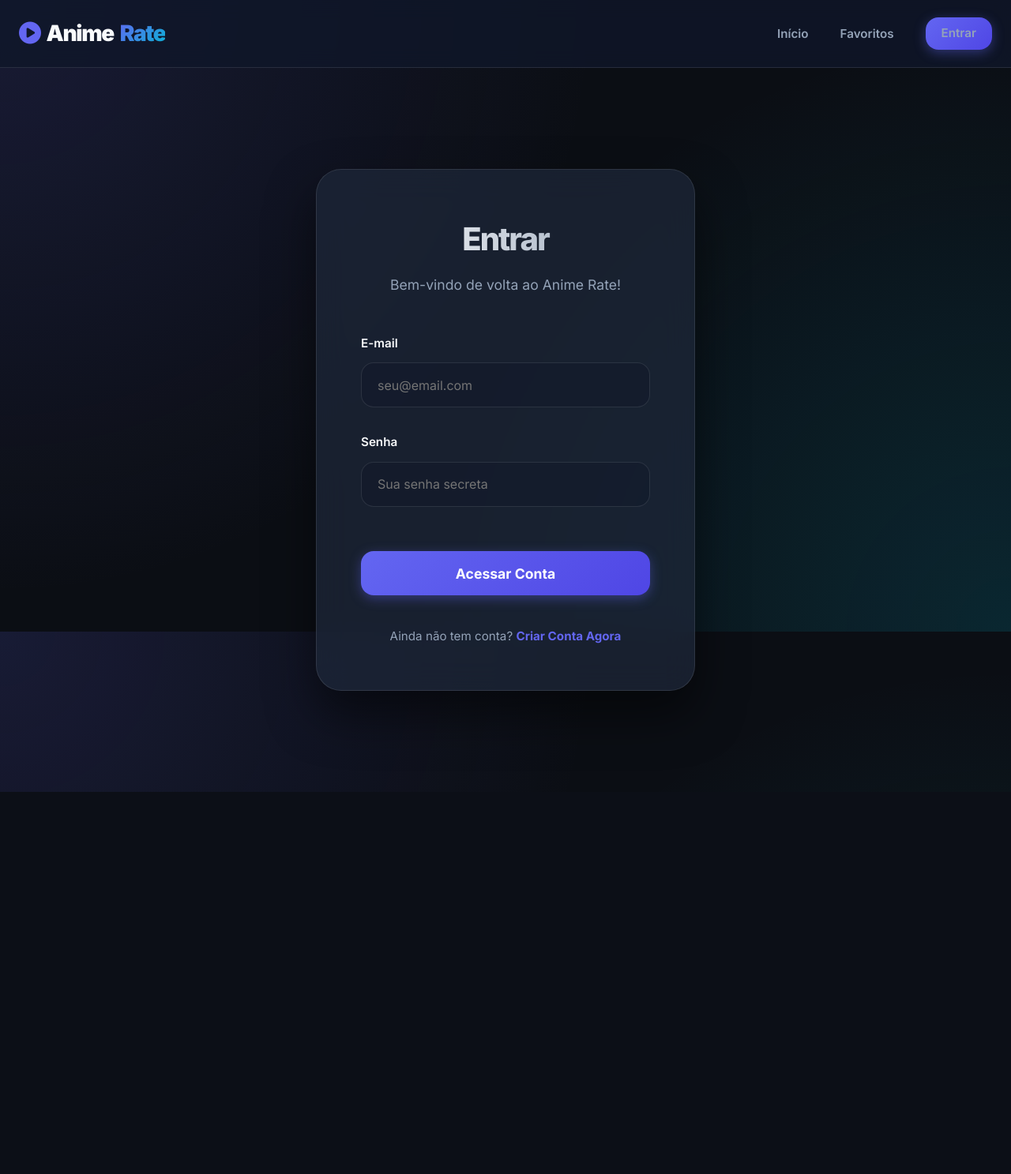
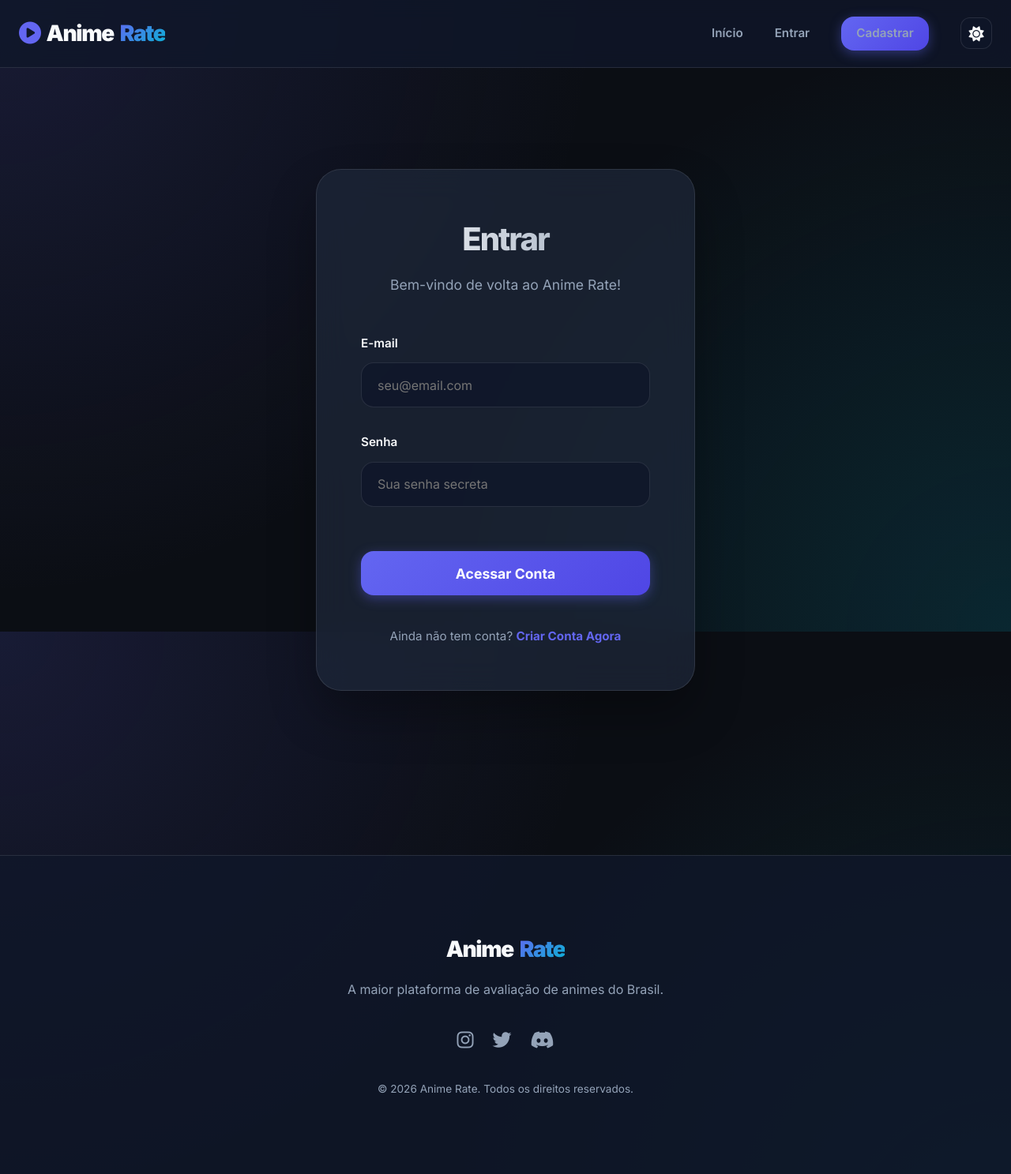
Before and after one commit to luizmartins3-cpu/anime-rate, a PHP site: page /views/login.php in a window 1280 px wide. Shown: the whole page at 79% size. Before the commit the page ends 1003 px from the top, so only its background shows below. Run offline with PHP 8.4, Linux system fonts and the light colour scheme.

Commit message:
implementei o tema light/dark, padronizei as views e fiz a modelagem do banco

```diff
--- a/css/components.css
+++ b/css/components.css
@@ -10,6 +10,7 @@
     backdrop-filter: blur(12px);
     -webkit-backdrop-filter: blur(12px);
     border-bottom: 1px solid var(--glass-border);
+    transition: padding var(--transition-speed), background-color var(--transition-speed), border-color var(--transition-speed);
 }
 
 .nav-container {
@@ -70,6 +71,28 @@
     transition: all 0.3s ease;
 }
 
+/* Theme Toggle Button */
+.theme-toggle {
+    background: var(--bg-glass);
+    border: 1px solid var(--glass-border);
+    color: var(--text-light);
+    width: 40px;
+    height: 40px;
+    border-radius: 12px;
+    display: flex;
+    align-items: center;
+    justify-content: center;
+    cursor: pointer;
+    font-size: 1.2rem;
+    transition: all var(--transition-speed);
+}
+
+.theme-toggle:hover {
+    background: rgba(99, 102, 241, 0.1);
+    border-color: var(--primary-color);
+    color: var(--primary-color);
+}
+
 /* Anime Cards */
 .anime-grid {
     display: grid;
@@ -90,7 +113,7 @@
 
 .anime-card:hover {
     transform: translateY(-12px) scale(1.02);
-    box-shadow: 0 20px 40px rgba(0, 0, 0, 0.4), 0 0 20px rgba(99, 102, 241, 0.2);
+    box-shadow: 0 20px 40px rgba(0, 0, 0, 0.2), 0 0 20px rgba(99, 102, 241, 0.1);
     border-color: rgba(99, 102, 241, 0.5);
 }
 
@@ -201,6 +224,7 @@
     padding: 1.5rem;
     border-radius: 24px;
     border: 1px solid var(--glass-border);
+    transition: background-color var(--transition-speed), border-color var(--transition-speed);
 }
 
 .search-bar {
@@ -211,7 +235,7 @@
 .search-bar input {
     width: 100%;
     padding: 1.1rem 1.25rem 1.1rem 3.25rem;
-    background: rgba(15, 23, 42, 0.5);
+    background: var(--bg-glass);
     border-radius: 16px;
     color: var(--text-light);
     border: 1px solid var(--glass-border);
@@ -221,7 +245,7 @@
 
 .search-bar input:focus {
     border-color: var(--primary-color);
-    background: rgba(15, 23, 42, 0.8);
+    background: var(--bg-glass);
     box-shadow: 0 0 0 4px rgba(99, 102, 241, 0.1);
 }
 
@@ -290,7 +314,7 @@
     position: absolute;
     inset: 0;
     padding: 4rem;
-    background: linear-gradient(to top, rgba(11, 14, 20, 0.95) 10%, rgba(11, 14, 20, 0.4) 50%, transparent 100%);
+    background: var(--hero-gradient);
     display: flex;
     flex-direction: column;
     justify-content: flex-end;
@@ -303,6 +327,7 @@
     letter-spacing: -0.05em;
     line-height: 1.1;
     max-width: 800px;
+    color: var(--text-light);
 }
 
 .hero-desc {
--- a/css/style.css
+++ b/css/style.css
@@ -13,6 +13,23 @@
     --transition-speed: 0.3s;
     --border-radius: 16px;
     --glass-border: rgba(255, 255, 255, 0.1);
+    --hero-gradient: linear-gradient(to top, rgba(11, 14, 20, 0.95) 10%, rgba(11, 14, 20, 0.4) 50%, transparent 100%);
+    --title-gradient: linear-gradient(to right, #fff, #94a3b8);
+    --filter-bg: rgba(255, 255, 255, 0.05);
+    --filter-hover: rgba(255, 255, 255, 0.1);
+}
+
+.light-theme {
+    --bg-dark: #f8fafc;
+    --bg-card: rgba(255, 255, 255, 0.8);
+    --bg-glass: rgba(255, 255, 255, 0.9);
+    --text-light: #1e293b;
+    --text-muted: #64748b;
+    --glass-border: rgba(0, 0, 0, 0.1);
+    --hero-gradient: linear-gradient(to top, rgba(248, 250, 252, 0.95) 10%, rgba(248, 250, 252, 0.4) 50%, transparent 100%);
+    --title-gradient: linear-gradient(to right, #1e293b, #64748b);
+    --filter-bg: rgba(0, 0, 0, 0.05);
+    --filter-hover: rgba(0, 0, 0, 0.1);
 }
 
 * {
@@ -100,14 +117,14 @@ button, input, textarea, select {
 }
 
 .btn-secondary {
-    background-color: rgba(255, 255, 255, 0.05);
+    background-color: var(--filter-bg);
     color: var(--text-light);
     border: 1px solid var(--glass-border);
     backdrop-filter: blur(10px);
 }
 
 .btn-secondary:hover {
-    background-color: rgba(255, 255, 255, 0.1);
+    background-color: var(--filter-hover);
     transform: translateY(-2px);
 }
 
@@ -128,7 +145,7 @@ button, input, textarea, select {
     font-weight: 800;
     margin-bottom: 2.5rem;
     letter-spacing: -0.025em;
-    background: linear-gradient(to right, #fff, #94a3b8);
+    background: var(--title-gradient);
     -webkit-background-clip: text;
     -webkit-text-fill-color: transparent;
 }
@@ -164,11 +181,11 @@ button, input, textarea, select {
     font-weight: 500;
     padding: 0.5rem 1rem;
     border-radius: 12px;
-    background: rgba(255, 255, 255, 0.03);
+    background: var(--filter-bg);
     border: 1px solid var(--glass-border);
 }
 
 .back-btn:hover {
     color: var(--text-light);
-    background: rgba(255, 255, 255, 0.08);
+    background: var(--filter-hover);
 }
--- a/js/data.js
+++ b/js/data.js
@@ -89,7 +89,7 @@ const animeData = [
         image: "https://media.kitsu.app/anime/43806/poster_image/large-815d6008fb3b56f4291b9f0ffa05cd8f.jpeg",
         rating: 8.5,
         genres: ["Ação", "Terror", "Shounen"],
-        description: "Denji se funde com seu cão demônio serra elétrica.",
+        description: "Denji se funde with seu cão demônio serra elétrica.",
         fullDescription: "Denji é um jovem pobre que trabalha como caçador de demônios para pagar as dívidas de seu pai falecido. Após ser traído, ele se funde with seu cão demônio, Pochita, tornando-se o Homem-Motosserra.",
         episodes: 12,
         seasons: 1,
@@ -398,7 +398,7 @@ const animeData = [
     {
         id: 34,
         name: "Bocchi the Rock!",
-        image: "https://media.kitsu.app/anime/44372/poster_image/large-220054817da3d95f448d390233b664d0.jpeg",
+        image: "images/bocchi.jpg",
         rating: 8.6,
         genres: ["Comédia", "Slice of Life", "Música", "Escolar"],
         description: "Uma garota ansiosa entra em uma banda de rock.",
@@ -410,7 +410,7 @@ const animeData = [
     {
         id: 35,
         name: "Frieren: Beyond Journey's End",
-        image: "https://media.kitsu.app/anime/46387/poster_image/large-f236058e17b8f95c4794834da99b2446.jpeg",
+        image: "images/frieren.jpg",
         rating: 9.1,
         genres: ["Aventura", "Fantasia", "Drama", "Shounen"],
         description: "Uma maga elfa reflete sobre a vida e a mortalidade.",
--- a/views/components/header.php
+++ b/views/components/header.php
@@ -3,22 +3,71 @@
 <head>
     <meta charset="UTF-8">
     <meta name="viewport" content="width=device-width, initial-scale=1.0">
-    <title><?php echo $title ?? 'Anime Rate'; ?> - O Melhor Catálogo de Animes</title>
+    <title><?php echo isset($title) ? $title . ' - Anime Rate' : 'Anime Rate'; ?></title>
+    <!-- Google Fonts -->
     <link rel="preconnect" href="https://fonts.googleapis.com">
     <link rel="preconnect" href="https://fonts.gstatic.com" crossorigin>
     <link href="https://fonts.googleapis.com/css2?family=Inter:wght@400;500;600;700;800;900&display=swap" rel="stylesheet">
+    <!-- Font Awesome -->
     <link rel="stylesheet" href="https://cdnjs.cloudflare.com/ajax/libs/font-awesome/6.4.0/css/all.min.css">
     <link rel="stylesheet" href="/css/style.css">
     <link rel="stylesheet" href="/css/components.css">
+    <script>
+        // Inicialização rápida do tema para evitar flash de cor
+        (function() {
+            const savedTheme = localStorage.getItem('theme') || 'dark';
+            if (savedTheme === 'light') {
+                document.documentElement.classList.add('light-theme');
+            }
+        })();
+    </script>
 </head>
-<body>
-    <nav class="navbar" style="position: sticky; top: 0; z-index: 1000; background: var(--bg-glass); backdrop-filter: blur(12px); border-bottom: 1px solid var(--glass-border); padding: 1rem 0;">
-        <div class="container" style="display: flex; justify-content: space-between; align-items: center;">
-            <a href="/" class="nav-logo">Anime<span>Rate</span></a>
-            <div class="nav-links" style="display: flex; gap: 2rem; align-items: center;">
-                <a href="/" class="nav-link active">Início</a>
+<body class="<?php echo isset($_COOKIE['theme']) && $_COOKIE['theme'] === 'light' ? 'light-theme' : ''; ?>">
+    <nav class="navbar">
+        <div class="nav-container">
+            <a href="/" class="nav-logo">
+                <i class="fas fa-play-circle" style="color: var(--primary-color);"></i>
+                Anime<span>Rate</span>
+            </a>
+            <div class="nav-links">
+                <a href="/" class="nav-link">Início</a>
                 <a href="/login" class="nav-link">Entrar</a>
                 <a href="/register" class="btn btn-primary" style="padding: 0.6rem 1.2rem;">Cadastrar</a>
+                <button id="theme-toggle-btn" class="theme-toggle" title="Alternar tema">
+                    <i class="fas fa-sun"></i>
+                </button>
             </div>
         </div>
     </nav>
+
+    <script>
+        document.addEventListener('DOMContentLoaded', () => {
+            const themeBtn = document.getElementById('theme-toggle-btn');
+            if (!themeBtn) return;
+
+            const icon = themeBtn.querySelector('i');
+
+            // Sincronizar tema inicial do body com o documentElement
+            if (document.documentElement.classList.contains('light-theme')) {
+                document.body.classList.add('light-theme');
+                if (icon) icon.classList.replace('fa-sun', 'fa-moon');
+            }
+
+            themeBtn.addEventListener('click', () => {
+                const isLight = document.body.classList.toggle('light-theme');
+                document.documentElement.classList.toggle('light-theme');
+                localStorage.setItem('theme', isLight ? 'light' : 'dark');
+
+                // Salvar em cookie para o PHP ler (evita flash no carregamento do servidor)
+                document.cookie = `theme=${isLight ? 'light' : 'dark'}; path=/; max-age=31536000`;
+
+                if (icon) {
+                    if (isLight) {
+                        icon.classList.replace('fa-sun', 'fa-moon');
+                    } else {
+                        icon.classList.replace('fa-moon', 'fa-sun');
+                    }
+                }
+            });
+        });
+    </script>
--- a/views/home.php
+++ b/views/home.php
@@ -4,7 +4,7 @@
     <main class="container">
         <!-- Hero Banner -->
         <section class="hero-banner">
-            <img src="/images/hero-banner.jpg" alt="Banner Hero Anime">
+            <img src="images/hero-banner.jpg" alt="Banner Hero Anime">
             <div class="hero-content">
                 <h1 class="hero-title">Descubra seu próximo anime favorito</h1>
                 <p class="hero-desc">Explore milhares de títulos, avalie suas obras preferidas e organize sua lista personalizada com a melhor comunidade otaku.</p>
--- a/views/login.php
+++ b/views/login.php
@@ -1,17 +1,8 @@
-<!DOCTYPE html>
-<html lang="pt-br">
-<head>
-    <meta charset="UTF-8">
-    <meta name="viewport" content="width=device-width, initial-scale=1.0">
-    <title>Entrar - Anime Rate</title>
-    <!-- Google Fonts -->
-    <link rel="preconnect" href="https://fonts.googleapis.com">
-    <link rel="preconnect" href="https://fonts.gstatic.com" crossorigin>
-    <link href="https://fonts.googleapis.com/css2?family=Inter:wght@400;500;600;700;800;900&display=swap" rel="stylesheet">
-    <!-- Font Awesome -->
-    <link rel="stylesheet" href="https://cdnjs.cloudflare.com/ajax/libs/font-awesome/6.4.0/css/all.min.css">
-    <link rel="stylesheet" href="../css/style.css">
-    <link rel="stylesheet" href="../css/components.css">
+<?php
+$title = 'Entrar';
+require __DIR__ . '/components/header.php';
+?>
+
 <style>
     .auth-container {
         max-width: 480px;
@@ -19,7 +10,7 @@
         background: var(--bg-card);
         padding: 3.5rem;
         border-radius: 32px;
-            box-shadow: 0 30px 60px rgba(0, 0, 0, 0.5);
+        box-shadow: 0 30px 60px rgba(0, 0, 0, 0.3);
         border: 1px solid var(--glass-border);
         backdrop-filter: blur(20px);
     }
@@ -34,7 +25,7 @@
         font-weight: 800;
         margin-bottom: 0.75rem;
         letter-spacing: -0.05em;
-            background: linear-gradient(to right, #fff, #94a3b8);
+        background: var(--title-gradient);
         -webkit-background-clip: text;
         -webkit-text-fill-color: transparent;
     }
@@ -59,7 +50,7 @@
     .form-group input {
         width: 100%;
         padding: 1.1rem 1.25rem;
-            background: rgba(15, 23, 42, 0.4);
+        background: var(--bg-glass);
         border: 1px solid var(--glass-border);
         border-radius: 16px;
         color: var(--text-light);
@@ -69,7 +60,7 @@
 
     .form-group input:focus {
         border-color: var(--primary-color);
-            background: rgba(15, 23, 42, 0.7);
+        background: var(--bg-glass);
         box-shadow: 0 0 0 4px rgba(99, 102, 241, 0.1);
     }
 
@@ -110,8 +101,7 @@
         display: none;
     }
 </style>
-</head>
-<body>
+
 <div class="fade-in">
     <main class="container">
         <div class="auth-container">
@@ -137,19 +127,16 @@
             </form>
 
             <div class="auth-footer">
-                    Ainda não tem conta? <a href="register.html">Criar Conta Agora</a>
+                Ainda não tem conta? <a href="/register">Criar Conta Agora</a>
             </div>
         </div>
     </main>
 </div>
 
 <!-- Scripts -->
-    <script src="../js/auth.js"></script>
-    <script src="../js/common.js"></script>
+<script src="/js/auth.js"></script>
 <script>
     document.addEventListener('DOMContentLoaded', () => {
-            AnimeUtils.createNavbar();
-
         const form = document.getElementById('login-form');
         const errorMsg = document.getElementById('error-msg');
 
@@ -160,17 +147,18 @@
             const email = document.getElementById('email').value;
             const password = document.getElementById('password').value;
 
+            // Simulação de login (AnimeAuth deve estar disponível via /js/auth.js)
+            if (window.AnimeAuth) {
                 const result = AnimeAuth.login(email, password);
-
                 if (result.success) {
-                    const redirect = AnimeUtils.getUrlParam('redirect');
-                    window.location.href = redirect || 'profile.html';
+                    window.location.href = '/';
                 } else {
                     errorMsg.textContent = result.message;
                     errorMsg.style.display = 'block';
                 }
+            }
         });
     });
 </script>
-</body>
-</html>
+
+<?php require __DIR__ . '/components/footer.php'; ?>
```
Also changed, not shown: database/init_db.php (+21 -1 lines), docs/database/DOCUMENTATION.md (added, +41 -0 lines), js/common.js (+61 -7 lines), js/home.js (+8 -1 lines), views/details.php (+4 -4 lines), views/register.php (+17 -30 lines), images/bocchi.jpg (added), images/frieren.jpg (added), 1 other file. Lines whose indentation alone changed are shown as unchanged.
